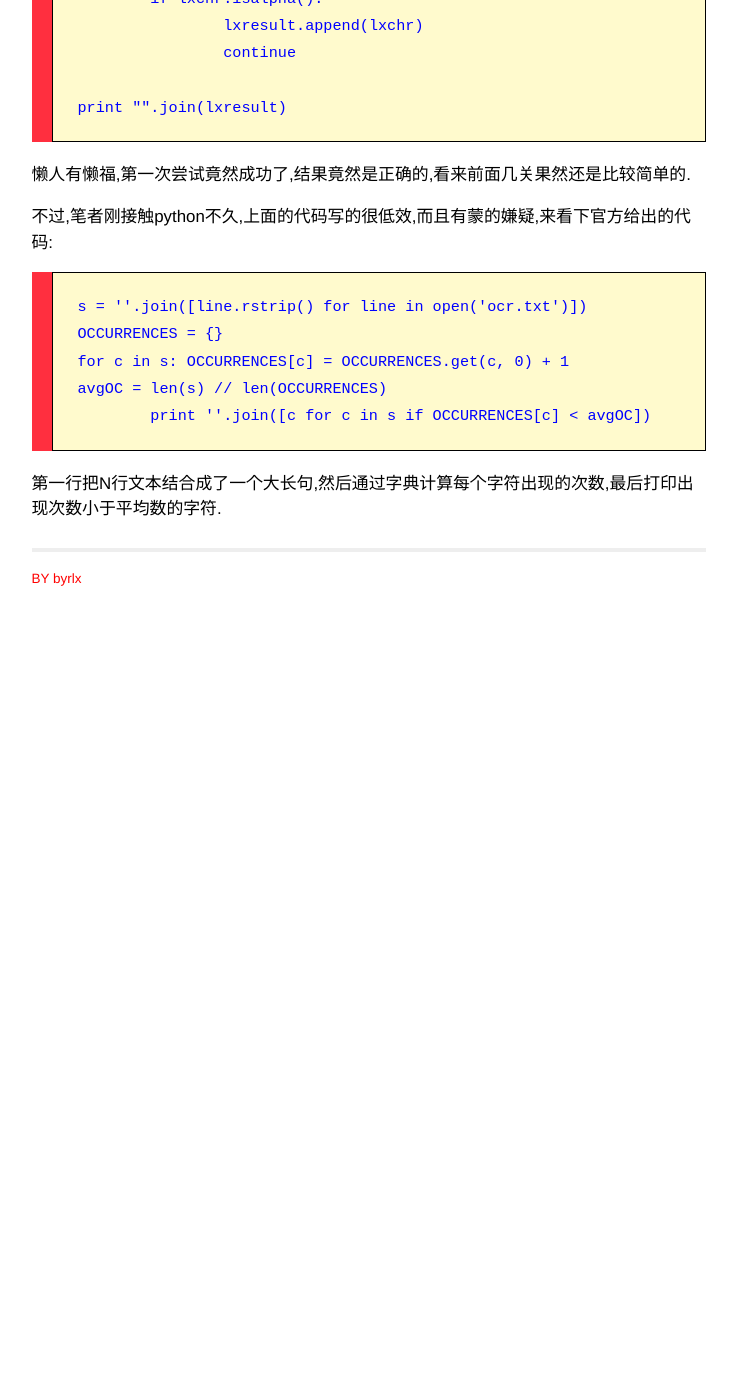
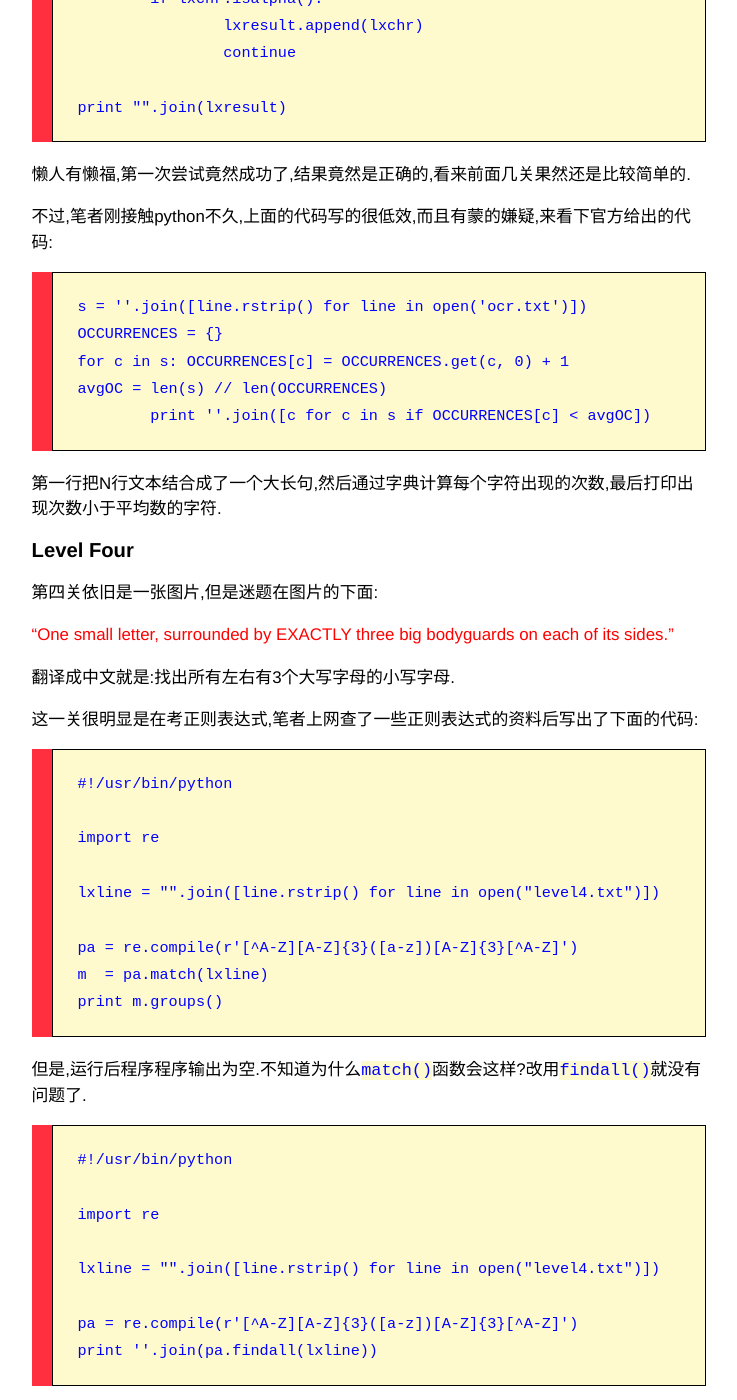
Before and after one commit to byrlx/byrlx.github.io, a Jekyll site: the page built from _posts/2013-06-16-the-python-challenge-攻略-(1-8).md, in a window 1280 px wide and 1400 px high, scrolled down 1771 px. Shown: the whole window, without its empty margins (271-1008 px from the left). Built offline with Jekyll 4.4.1, drawn with Linux system fonts in a browser that asks for light colours; Markdown is read by kramdown in place of the engine named in the settings; before the commit the page ends 2375 px from its top, so only the background shows below that.

Commit message:
modify post 'challen'

```diff
--- a/_posts/2013-06-16-the-python-challenge-攻略-(1-8).md
+++ b/_posts/2013-06-16-the-python-challenge-攻略-(1-8).md
@@ -80,3 +80,33 @@ title: The python challenge 攻略(1-8)
 		print ''.join([c for c in s if OCCURRENCES[c] < avgOC])
 
 第一行把N行文本结合成了一个大长句,然后通过字典计算每个字符出现的次数,最后打印出现次数小于平均数的字符.
+
+#### Level Four
+
+第四关依旧是一张图片,但是迷题在图片的下面:
+>"One small letter, surrounded by EXACTLY three big bodyguards on each of its sides."
+
+翻译成中文就是:找出所有左右有3个大写字母的小写字母.
+
+这一关很明显是在考正则表达式,笔者上网查了一些正则表达式的资料后写出了下面的代码:
+
+	#!/usr/bin/python
+
+	import re
+
+	lxline = "".join([line.rstrip() for line in open("level4.txt")])
+
+	pa = re.compile(r'[^A-Z][A-Z]{3}([a-z])[A-Z]{3}[^A-Z]')
+	m  = pa.match(lxline)
+	print m.groups()
+
+但是,运行后程序程序输出为空.不知道为什么`match()`函数会这样?改用`findall()`就没有问题了.
+
+	#!/usr/bin/python
+
+	import re
+
+	lxline = "".join([line.rstrip() for line in open("level4.txt")])
+
+	pa = re.compile(r'[^A-Z][A-Z]{3}([a-z])[A-Z]{3}[^A-Z]')
+	print ''.join(pa.findall(lxline))
```
